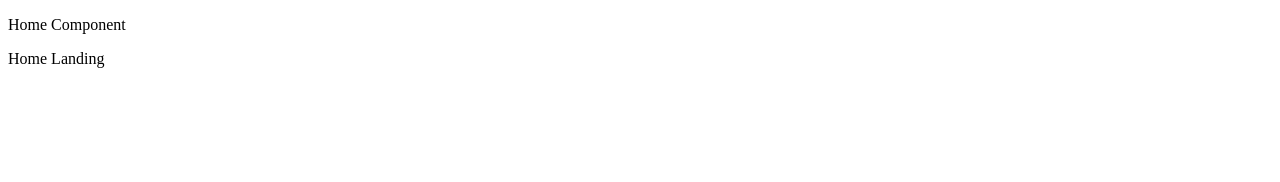
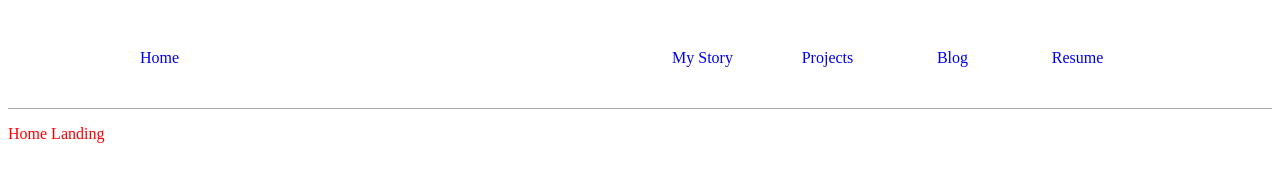
Before and after one commit to anilsansak/anilsansak.github.io, a Gatsby site: page /en in a window 1280 px wide. Built offline with nearby package versions, Linux system fonts and the light colour scheme; Gatsby itself is replaced by a stand-in of ours.

Commit message:
added header

```diff
--- /dev/null
+++ b/src/components/Header/index.js
@@ -0,0 +1,67 @@
+import * as React from "react";
+import injectSheet from "react-jss";
+import { Link } from "gatsby";
+const styles = theme => ({
+  Header: {
+    width: "100%",
+    height: 100,
+    borderBottom: "1px darkgray solid"
+  },
+  HeaderCarrier: {
+    maxWidth: 1000,
+    height: "100%",
+    margin: "auto",
+    display: "flex",
+    flexDirection: "row",
+    alignItems: "center",
+    "& a": {
+      textDecoration: "none"
+    }
+  },
+  HeaderHome: {
+    flex: 4
+  },
+  HeaderItem: {
+    flex: 1,
+    textAlign: "center"
+  }
+});
+class Header extends React.Component {
+  render() {
+    const { classes } = this.props;
+    return (
+      <div>
+        <div className={classes.Header}>
+          <div className={classes.HeaderCarrier}>
+            <div className={classes.HeaderHome}>
+              <Link to="/">
+                <p>Home</p>
+              </Link>
+            </div>
+            <div className={classes.HeaderItem}>
+              <Link to="/">
+                <p>My Story</p>
+              </Link>
+            </div>
+            <div className={classes.HeaderItem}>
+              <Link to="/">
+                <p>Projects</p>
+              </Link>
+            </div>
+            <div className={classes.HeaderItem}>
+              <Link to="/">
+                <p>Blog</p>
+              </Link>
+            </div>
+            <div className={classes.HeaderItem}>
+              <Link to="/">
+                <p>Resume</p>
+              </Link>
+            </div>
+          </div>
+        </div>
+      </div>
+    );
+  }
+}
+export default injectSheet(styles)(Header);
--- a/src/components/Home/Landing/index.js
+++ b/src/components/Home/Landing/index.js
@@ -1,12 +1,19 @@
 import * as React from "react";
-// import injectSheet from "react-jss";
+import injectSheet from "react-jss";
 
-export default class Landing extends React.Component {
+const styles = theme => ({
+  DummyText: {
+    color: "red"
+  }
+});
+class Landing extends React.Component {
   render() {
+    const { classes } = this.props;
     return (
       <div>
-        <p>Home Landing</p>
+        <p className={classes.DummyText}>Home Landing</p>
       </div>
     );
   }
 }
+export default injectSheet(styles)(Landing);
--- a/src/components/Home/index.js
+++ b/src/components/Home/index.js
@@ -1,12 +1,13 @@
 import * as React from "react";
 // import injectSheet from "react-jss";
 import Landing from "./Landing";
+import Header from "../Header";
 
 export default class Home extends React.Component {
   render() {
     return (
       <div>
-        <p>Home Component</p>
+        <Header />
         <Landing />
       </div>
     );
```
